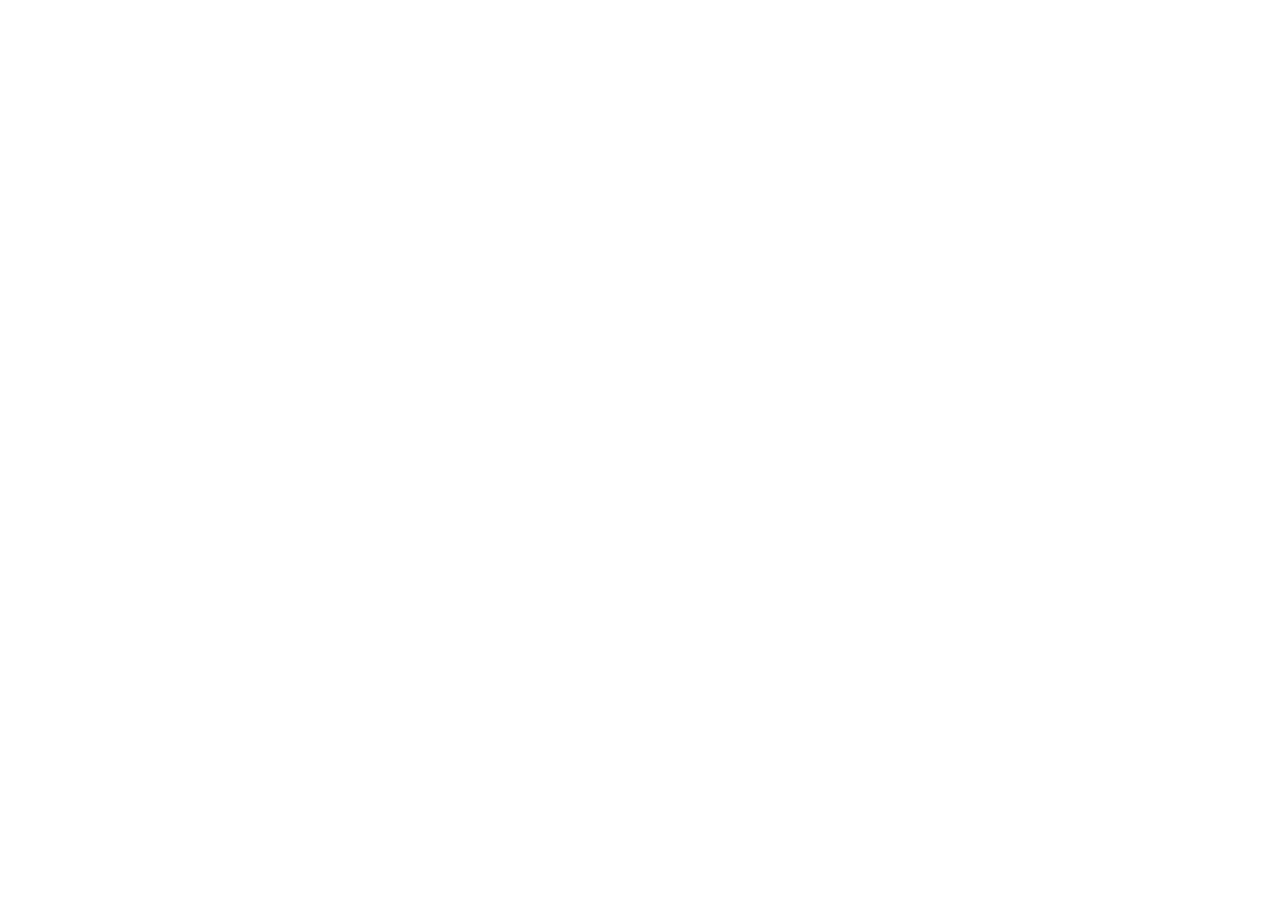
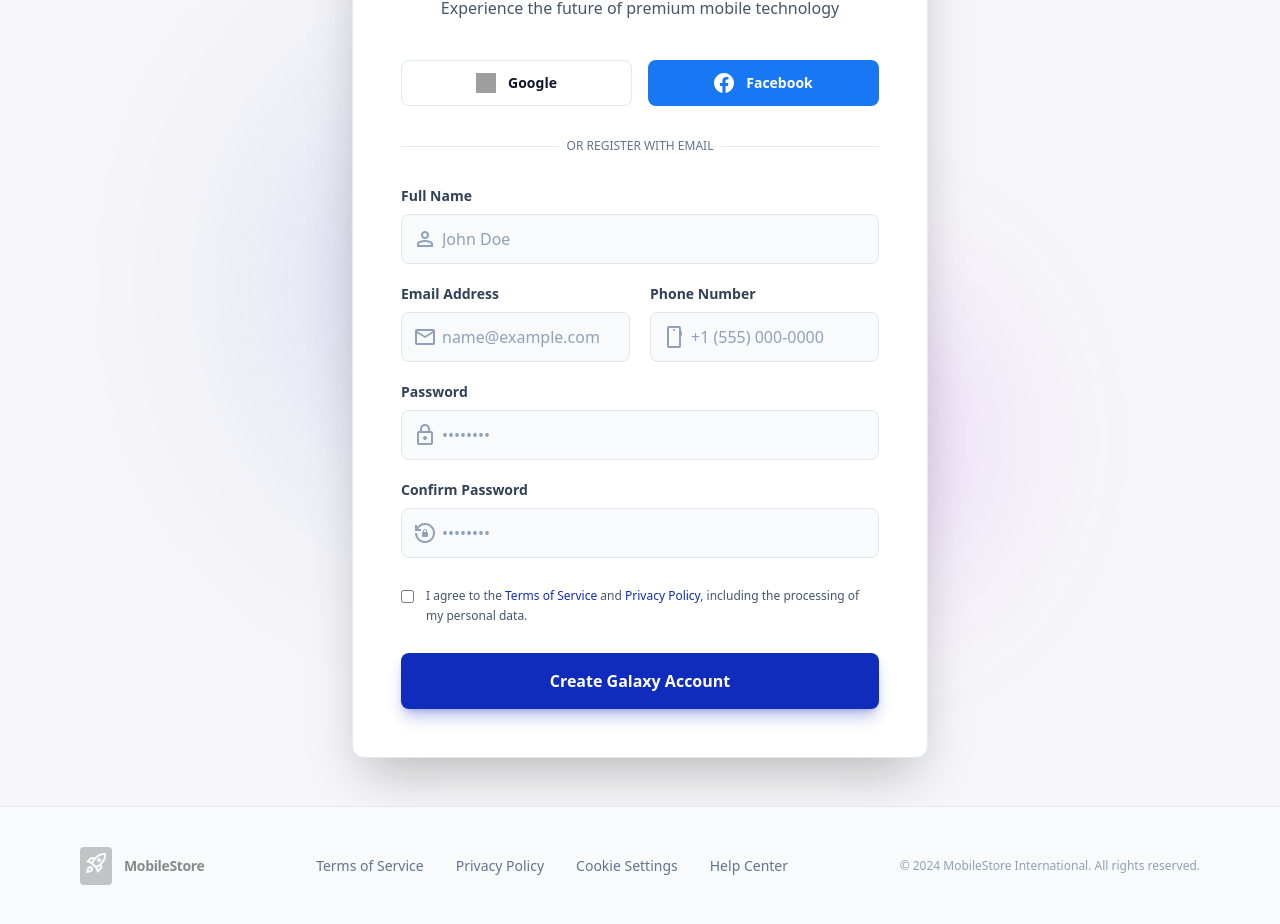
Before and after one commit to Hanh127/lap-trinh-web, a React (Vite) app in the folder Frontend/: page /register in a window 1280 px wide. Before the commit this address had no page. Shown: the part 240-1164 px from the top of the page. Before the commit the page ends 800 px from the top, so only its background shows below. Built offline with nearby package versions, Linux system fonts and the light colour scheme; grey boxes are pictures that could not be loaded.

Commit message:
Thêm Register

```diff
--- a/Frontend/src/App.tsx
+++ b/Frontend/src/App.tsx
@@ -5,6 +5,7 @@
 import Checkout from './pages/Checkout';
 import Profile from './pages/Profile';
 import Login from './pages/Login';
+import Register from './pages/Register';
 
 export default function App() {
   return (
@@ -16,6 +17,7 @@
         <Route path="/checkout" element={<Checkout />} />
         <Route path="/profile" element={<Profile />} />
         <Route path="/login" element={<Login />} />
+        <Route path="/register" element={<Register />} />
       </Routes>
     </BrowserRouter>
   );
--- a/Frontend/src/index.css
+++ b/Frontend/src/index.css
@@ -1,16 +1,20 @@
 @import "tailwindcss";
 
 @theme {
-  --color-primary: #6b21a8;
+  --color-primary: #0f2cbd;
   --color-secondary: #a855f7;
   --color-accent: #22d3ee;
-  --color-background-light: #f8fafc;
-  --color-background-dark: #0f172a;
+  --color-background-light: #f6f6f8;
+  --color-background-dark: #101322;
   --font-display: "Space Grotesk", sans-serif;
 }
 
 .galaxy-gradient {
-  background: linear-gradient(135deg, #0f172a 0%, #2e1065 50%, #6b21a8 100%);
+  background: linear-gradient(135deg, #101322 0%, #1e1b4b 50%, #0f2cbd 100%);
+}
+
+.galaxy-bg {
+  background: radial-gradient(circle at top right, #1e1b4b, #101322);
 }
 
 .neon-border {
--- /dev/null
+++ b/Frontend/src/pages/Register.tsx
@@ -0,0 +1,113 @@
+import { Link } from 'react-router-dom';
+
+export default function Register() {
+  return (
+    <div className="bg-background-light dark:bg-background-dark text-slate-900 dark:text-slate-100 min-h-screen flex flex-col">
+      <header className="w-full px-6 lg:px-20 py-6 flex items-center justify-between border-b border-primary/10 bg-white/50 dark:bg-background-dark/50 backdrop-blur-md sticky top-0 z-50">
+        <Link to="/" className="flex items-center gap-3">
+          <div className="bg-primary p-2 rounded-lg text-white">
+            <span className="material-symbols-outlined block">rocket_launch</span>
+          </div>
+          <h1 className="text-2xl font-bold tracking-tight text-slate-900 dark:text-slate-100">MobileStore</h1>
+        </Link>
+        <div className="flex items-center gap-4">
+          <span className="text-sm font-medium text-slate-600 dark:text-slate-400 hidden sm:block">Already have an account?</span>
+          <Link to="/login" className="px-5 py-2 text-sm font-bold border border-primary text-primary rounded-lg hover:bg-primary/5 transition-colors">Log In</Link>
+        </div>
+      </header>
+      <main className="flex-grow flex items-center justify-center py-12 px-4 relative overflow-hidden">
+        <div className="absolute inset-0 pointer-events-none opacity-20">
+          <div className="absolute top-1/4 left-1/4 w-96 h-96 bg-primary rounded-full blur-[128px]"></div>
+          <div className="absolute bottom-1/4 right-1/4 w-64 h-64 bg-purple-600 rounded-full blur-[96px]"></div>
+        </div>
+        <div className="w-full max-w-xl bg-white dark:bg-slate-900/80 border border-slate-200 dark:border-slate-800 rounded-xl shadow-2xl overflow-hidden relative z-10">
+          <div className="p-8 sm:p-12">
+            <div className="text-center mb-10">
+              <h2 className="text-3xl font-bold text-slate-900 dark:text-slate-50">Join the Galaxy</h2>
+              <p className="text-slate-600 dark:text-slate-400 mt-2">Experience the future of premium mobile technology</p>
+            </div>
+            <div className="grid grid-cols-1 sm:grid-cols-2 gap-4 mb-8">
+              <button className="flex items-center justify-center gap-3 px-4 py-3 border border-slate-200 dark:border-slate-700 rounded-lg hover:bg-slate-50 dark:hover:bg-slate-800 transition-all">
+                <img alt="" className="w-5 h-5" data-alt="Google logo icon" src="https://lh3.googleusercontent.com/aida-public/AB6AXuClSFZRwpAlIOwHduOVrrp3RzKUDt66zSjh09qy2UucmhVSz-KPyB0MRuNVfyEURqqbwt420xmaqYwMILFfYFlgsTKKVKAKK8ZItjGHn51zte6VMd1sXQ4dvhcaVrZ4Qpum67kH_lOJoHIu-s8GqgCXTotliBhxScN3iJUHAttP_DOoTh1NwyMRukKPQWmzeHP8jkiyMXTa98mPWMcoDAJjXOPe5r_dKMji13woFfhpkTEaCvtRbTl9zdQy-CVym0BNN2sAeXXtzSU" />
+                <span className="text-sm font-semibold">Google</span>
+              </button>
+              <button className="flex items-center justify-center gap-3 px-4 py-3 bg-[#1877F2] text-white rounded-lg hover:opacity-90 transition-all">
+                <svg className="w-5 h-5 fill-current" viewBox="0 0 24 24"><path d="M24 12.073c0-6.627-5.373-12-12-12s-12 5.373-12 12c0 5.99 4.388 10.954 10.125 11.854v-8.385H7.078v-3.47h3.047V9.43c0-3.007 1.792-4.669 4.533-4.669 1.312 0 2.686.235 2.686.235v2.953H15.83c-1.491 0-1.956.925-1.956 1.874v2.25h3.328l-.532 3.47h-2.796v8.385C19.612 23.027 24 18.062 24 12.073z"></path></svg>
+                <span className="text-sm font-semibold">Facebook</span>
+              </button>
+            </div>
+            <div className="relative mb-8">
+              <div className="absolute inset-0 flex items-center"><div className="w-full border-t border-slate-200 dark:border-slate-800"></div></div>
+              <div className="relative flex justify-center text-xs uppercase"><span className="bg-white dark:bg-slate-900 px-2 text-slate-500">Or register with email</span></div>
+            </div>
+            <form className="space-y-5">
+              <div>
+                <label className="block text-sm font-semibold text-slate-700 dark:text-slate-300 mb-2">Full Name</label>
+                <div className="relative">
+                  <span className="material-symbols-outlined absolute left-3 top-1/2 -translate-y-1/2 text-slate-400">person</span>
+                  <input className="w-full pl-10 pr-4 py-3 bg-slate-50 dark:bg-slate-800/50 border border-slate-200 dark:border-slate-700 rounded-lg focus:ring-2 focus:ring-primary focus:border-transparent outline-none transition-all placeholder:text-slate-400" placeholder="John Doe" type="text" />
+                </div>
+              </div>
+              <div className="grid grid-cols-1 sm:grid-cols-2 gap-5">
+                <div>
+                  <label className="block text-sm font-semibold text-slate-700 dark:text-slate-300 mb-2">Email Address</label>
+                  <div className="relative">
+                    <span className="material-symbols-outlined absolute left-3 top-1/2 -translate-y-1/2 text-slate-400">mail</span>
+                    <input className="w-full pl-10 pr-4 py-3 bg-slate-50 dark:bg-slate-800/50 border border-slate-200 dark:border-slate-700 rounded-lg focus:ring-2 focus:ring-primary focus:border-transparent outline-none transition-all placeholder:text-slate-400" placeholder="name@example.com" type="email" />
+                  </div>
+                </div>
+                <div>
+                  <label className="block text-sm font-semibold text-slate-700 dark:text-slate-300 mb-2">Phone Number</label>
+                  <div className="relative">
+                    <span className="material-symbols-outlined absolute left-3 top-1/2 -translate-y-1/2 text-slate-400">smartphone</span>
+                    <input className="w-full pl-10 pr-4 py-3 bg-slate-50 dark:bg-slate-800/50 border border-slate-200 dark:border-slate-700 rounded-lg focus:ring-2 focus:ring-primary focus:border-transparent outline-none transition-all placeholder:text-slate-400" placeholder="+1 (555) 000-0000" type="tel" />
+                  </div>
+                </div>
+              </div>
+              <div>
+                <label className="block text-sm font-semibold text-slate-700 dark:text-slate-300 mb-2">Password</label>
+                <div className="relative">
+                  <span className="material-symbols-outlined absolute left-3 top-1/2 -translate-y-1/2 text-slate-400">lock</span>
+                  <input className="w-full pl-10 pr-4 py-3 bg-slate-50 dark:bg-slate-800/50 border border-slate-200 dark:border-slate-700 rounded-lg focus:ring-2 focus:ring-primary focus:border-transparent outline-none transition-all placeholder:text-slate-400" placeholder="••••••••" type="password" />
+                </div>
+              </div>
+              <div>
+                <label className="block text-sm font-semibold text-slate-700 dark:text-slate-300 mb-2">Confirm Password</label>
+                <div className="relative">
+                  <span className="material-symbols-outlined absolute left-3 top-1/2 -translate-y-1/2 text-slate-400">lock_reset</span>
+                  <input className="w-full pl-10 pr-4 py-3 bg-slate-50 dark:bg-slate-800/50 border border-slate-200 dark:border-slate-700 rounded-lg focus:ring-2 focus:ring-primary focus:border-transparent outline-none transition-all placeholder:text-slate-400" placeholder="••••••••" type="password" />
+                </div>
+              </div>
+              <div className="flex items-start gap-3 py-2">
+                <input className="mt-1 rounded border-slate-300 dark:border-slate-700 text-primary focus:ring-primary" id="terms" type="checkbox" />
+                <label className="text-xs text-slate-600 dark:text-slate-400 leading-relaxed" htmlFor="terms">
+                  I agree to the <a className="text-primary hover:underline" href="#">Terms of Service</a> and <a className="text-primary hover:underline" href="#">Privacy Policy</a>, including the processing of my personal data.
+                </label>
+              </div>
+              <button className="w-full py-4 bg-primary text-white font-bold rounded-lg shadow-lg shadow-primary/30 hover:shadow-primary/40 active:scale-[0.98] transition-all" type="submit">
+                Create Galaxy Account
+              </button>
+            </form>
+          </div>
+        </div>
+      </main>
+      <footer className="w-full px-6 lg:px-20 py-10 bg-slate-50 dark:bg-background-dark border-t border-slate-200 dark:border-slate-800 mt-auto">
+        <div className="flex flex-col md:flex-row justify-between items-center gap-6">
+          <div className="flex items-center gap-3 opacity-60 grayscale">
+            <div className="bg-slate-400 p-1 rounded">
+              <span className="material-symbols-outlined block text-white text-xs">rocket_launch</span>
+            </div>
+            <span className="text-sm font-bold tracking-tight text-slate-700 dark:text-slate-300">MobileStore</span>
+          </div>
+          <div className="flex flex-wrap justify-center gap-8 text-sm font-medium text-slate-500 dark:text-slate-400">
+            <a className="hover:text-primary transition-colors" href="#">Terms of Service</a>
+            <a className="hover:text-primary transition-colors" href="#">Privacy Policy</a>
+            <a className="hover:text-primary transition-colors" href="#">Cookie Settings</a>
+            <a className="hover:text-primary transition-colors" href="#">Help Center</a>
+          </div>
+          <p className="text-xs text-slate-400">© 2024 MobileStore International. All rights reserved.</p>
+        </div>
+      </footer>
+    </div>
+  );
+}
```
Also changed, not shown: 1 other file (tests, documents, lock files or other folders).
